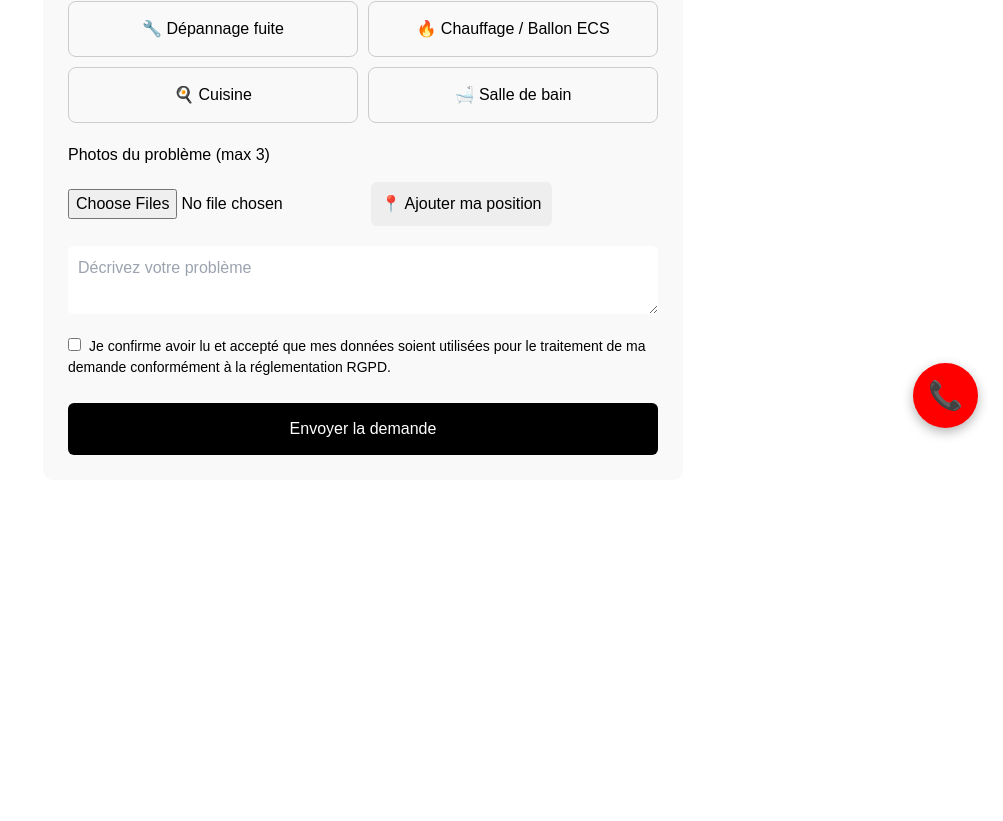
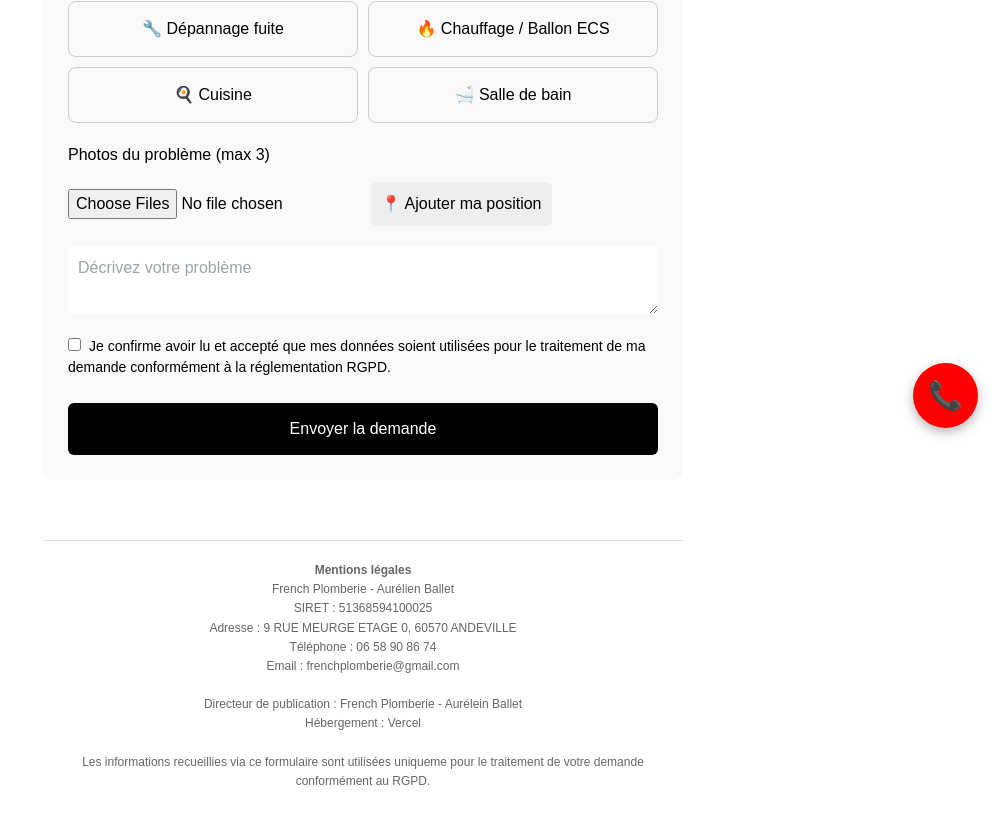
Before and after one commit to NicolasSendid/French-Plomberie, a Next.js app: page / in a window 1280 px wide. Shown: the part 347-1168 px from the top of the page, without its empty margins (277-1280 px from the left). Before the commit the page ends 877 px from the top, so only its background shows below. Built offline with nearby package versions, Linux system fonts and the light colour scheme.

Commit message:
Update page.tsx

```diff
--- a/app/page.tsx
+++ b/app/page.tsx
@@ -230,6 +230,31 @@ export default function Home() {
         </button>
       )}
 
+      <footer
+  style={{
+    marginTop: 60,
+    paddingTop: 20,
+    borderTop: "1px solid #ddd",
+    fontSize: 12,
+    color: "#666",
+    lineHeight: 1.6,
+    textAlign: "center"
+  }}
+>
+  <strong>Mentions légales</strong><br />
+
+  French Plomberie - Aurélien Ballet<br />
+  SIRET : 51368594100025<br />
+  Adresse : 9 RUE MEURGE ETAGE 0, 60570 ANDEVILLE<br />
+  Téléphone : 06 58 90 86 74<br />
+  Email : frenchplomberie@gmail.com<br /><br />
+
+  Directeur de publication : French Plomberie - Aurélein Ballet<br />
+  Hébergement : Vercel<br /><br />
+
+  Les informations recueillies via ce formulaire sont utilisées uniqueme
+  pour le traitement de votre demande conformément au RGPD.
+</footer>
   </div>
   );
 }
```
